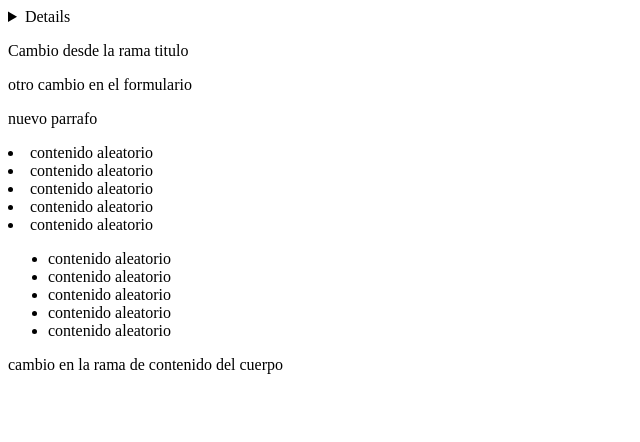
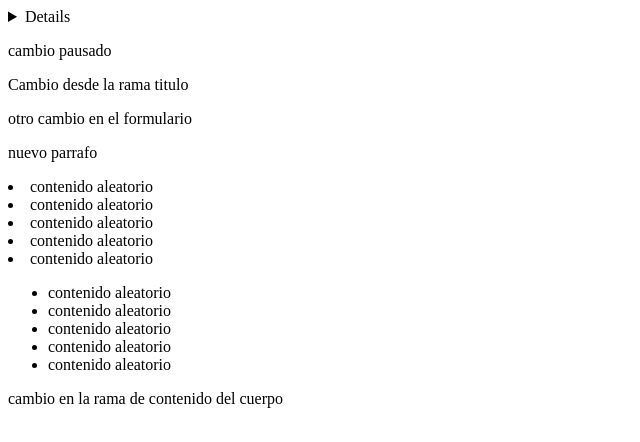
Before and after one commit to Black852456/testeo_subida_version, a plain HTML site: page index.html in a window 1280 px wide. Shown: the whole page, without its empty margins (0-640 px from the left). Drawn offline with Linux system fonts and the light colour scheme.

Commit message:
Agregando cambios del stash

```diff
--- a/index.html
+++ b/index.html
@@ -8,7 +8,7 @@
 
 
 <body>
-
+    <p>cambio pausado</p>
     <p>Cambio desde la rama titulo</p>
 
 
```
